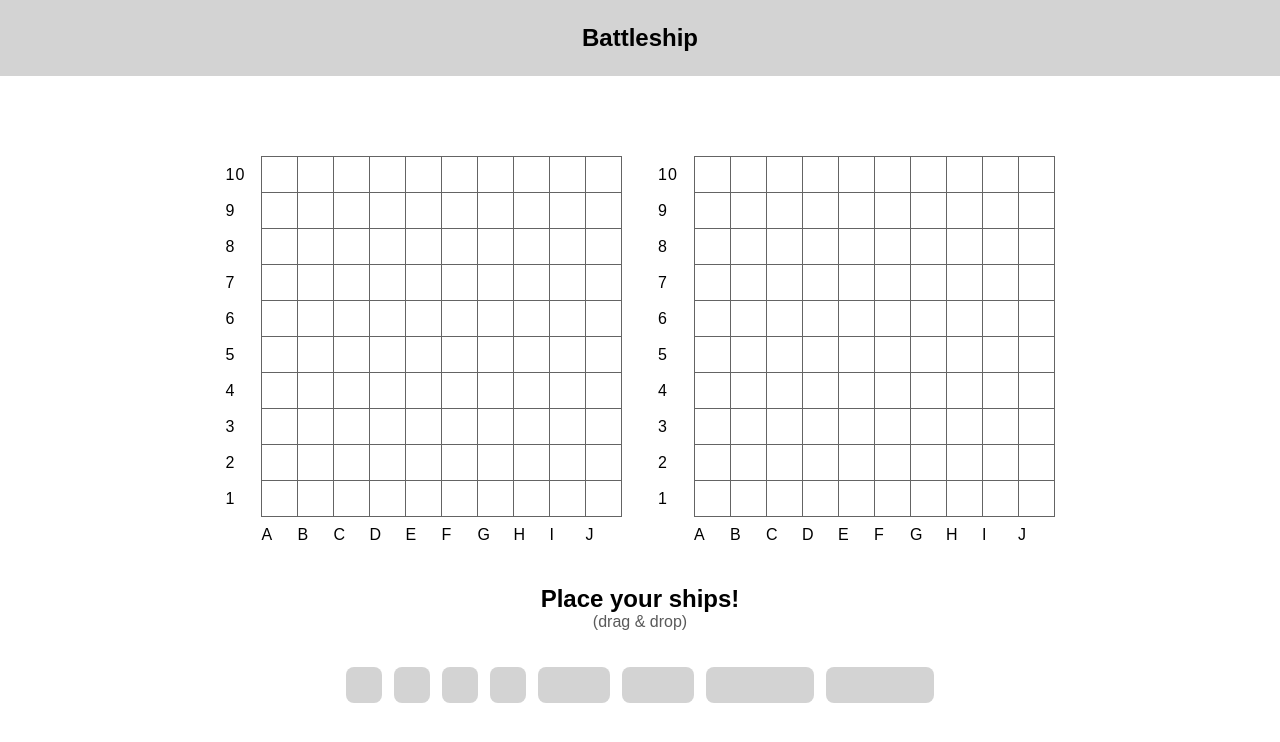
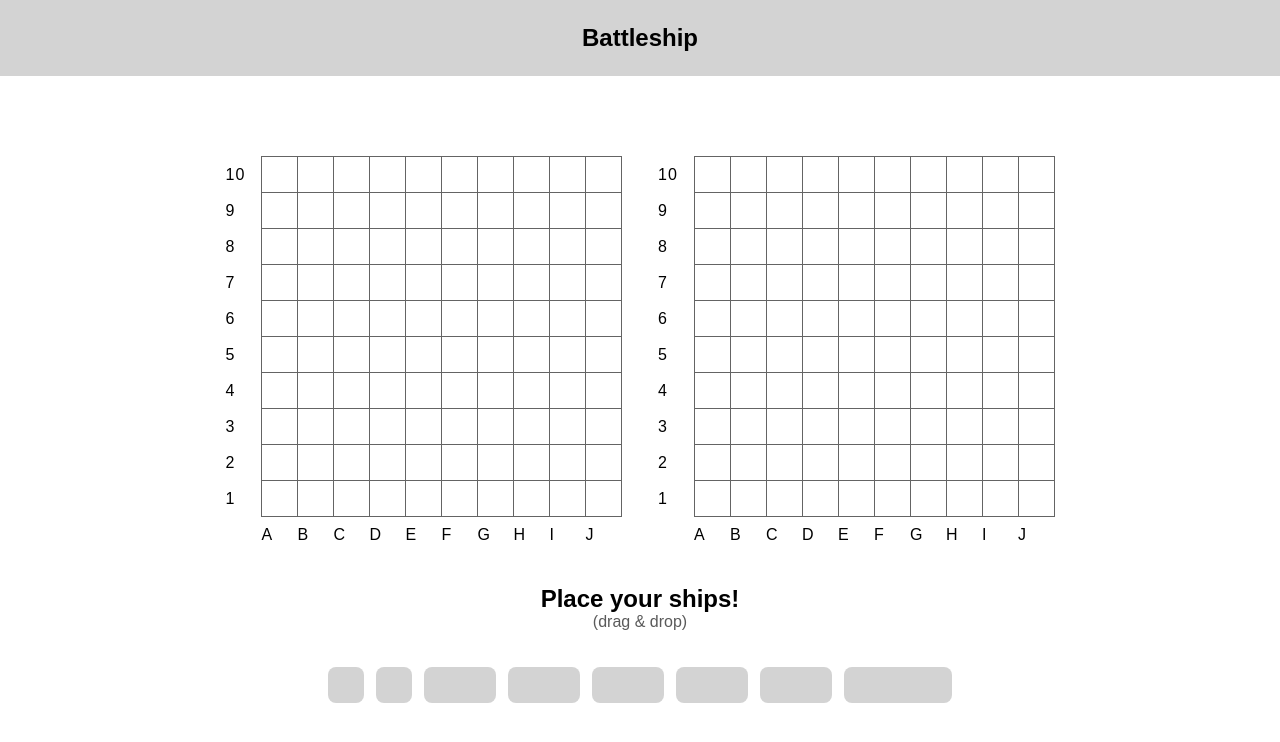
Before and after one commit to AndersonBonde/odin-battleship, a website built with webpack: page dist/index.html in a window 1280 px wide. Built offline with nearby package versions, Linux system fonts and the light colour scheme.

Commit message:
Change initial ships size distribution

```diff
--- a/src/gameLoop.js
+++ b/src/gameLoop.js
@@ -11,7 +11,7 @@ const gameboard = require('./factories/gameboard');
   let winner;
   let shipBeingDragged;
 
-  computerBoard.placeRandomShips(4, 2, 2);
+  computerBoard.placeRandomShips(2, 5, 1);
 
   const playerTds = document.querySelectorAll('.playerBoard td[data-column]');
   const shipDraggables = document.querySelectorAll('.ship');
```
Also changed, not shown: dist/index.html, dist/main.js.
